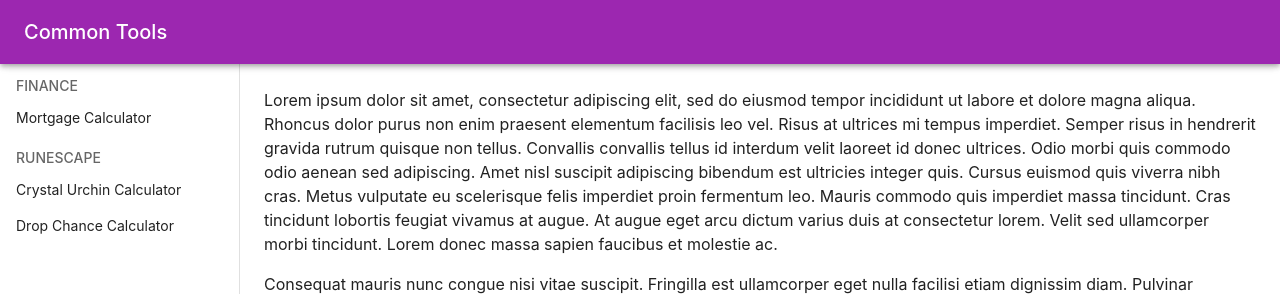
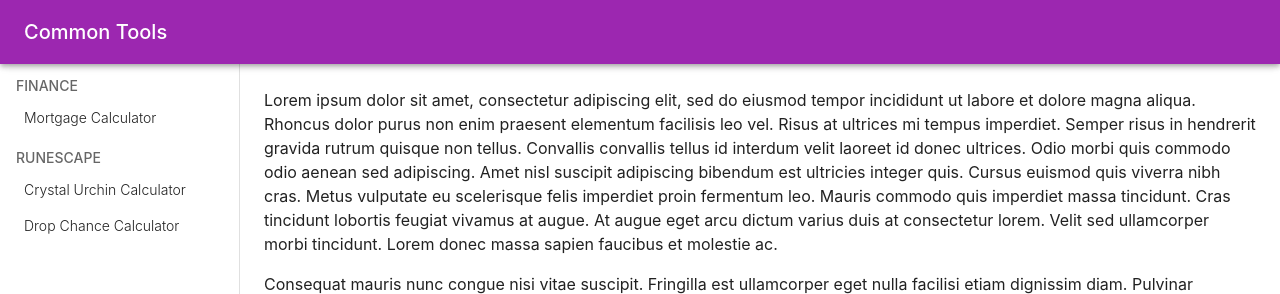
Before and after one commit to chrisBas/track-assist, a React (Create React App) app: page / in a window 1280 px wide. Shown: the top 294 px of the page. Built offline with nearby package versions, Linux system fonts and the light colour scheme.

Commit message:
update LeftNavDrawer styling

```diff
--- a/src/component/LeftNavDrawer.tsx
+++ b/src/component/LeftNavDrawer.tsx
@@ -1,4 +1,4 @@
-import { ListSubheader } from "@mui/material";
+import { ListSubheader, Typography } from "@mui/material";
 import Box from "@mui/material/Box";
 import Drawer from "@mui/material/Drawer";
 import List from "@mui/material/List";
@@ -53,8 +53,7 @@ export default function LeftNavDrawer() {
                   return (
                     <ListItem
                       key={contentItem.text}
-                      sx={{ display: "block" }}
-                      disablePadding
+                      sx={{ display: "block", py: 0, px: 1 }}
                     >
                       <Link to={contentItem.path}>
                         <ListItemButton
@@ -74,7 +73,17 @@ export default function LeftNavDrawer() {
                             },
                           ]}
                         >
-                          <ListItemText primary={contentItem.text} />
+                          <ListItemText
+                            disableTypography
+                            primary={
+                              <Typography
+                                variant="body2"
+                                sx={{ fontWeight: "light" }}
+                              >
+                                {contentItem.text}
+                              </Typography>
+                            }
+                          />
                         </ListItemButton>
                       </Link>
                     </ListItem>
```
